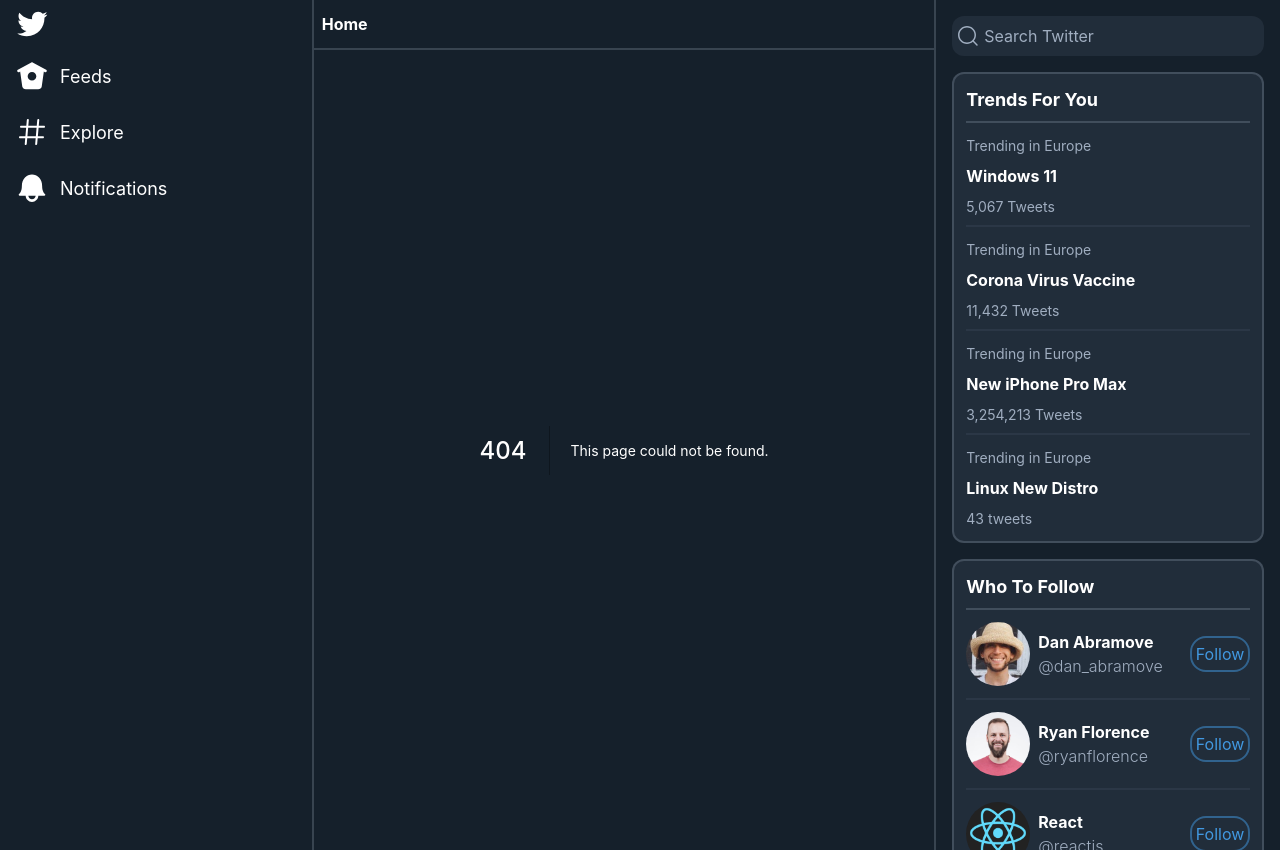
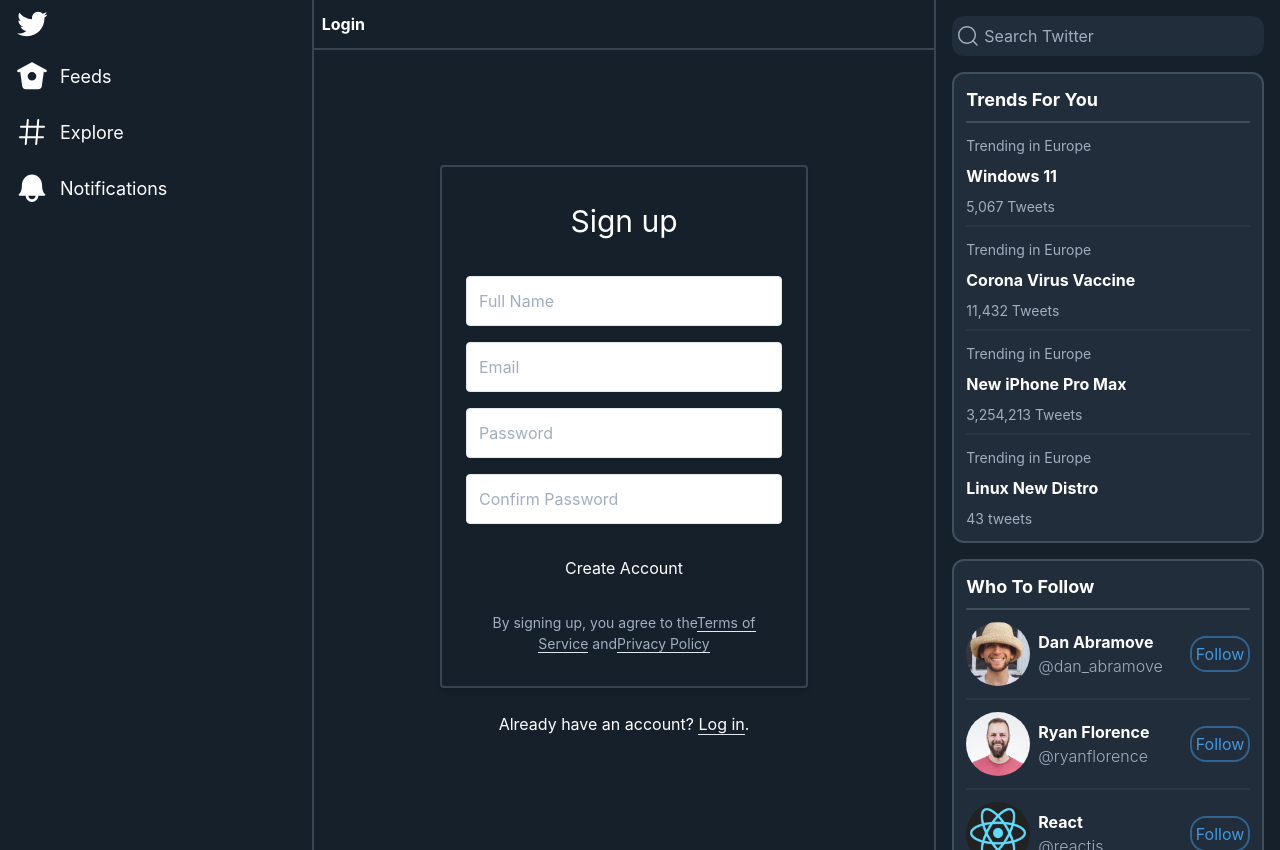
Before and after one commit to shahryar-rp/twitter-clone-nextjs, a Next.js app: page /login in a window 1280 px wide. Before the commit this address had no page. Built offline with nearby package versions, Linux system fonts and the light colour scheme.

Commit message:
add Login page with login form

```diff
--- a/components/Feed.js
+++ b/components/Feed.js
@@ -1,11 +1,13 @@
 import Head from 'next/head';
 import NewTweet from './NewTweet';
 import TweetsFeed from './TweetsFeed';
+import Login from './Login';
 
 const Feeds = () => {
   return (
     <div>
       <div>
+        <Login />
         <NewTweet />
         <TweetsFeed />
       </div>
--- /dev/null
+++ b/components/Login.js
@@ -0,0 +1,13 @@
+import Link from 'next/link';
+
+export default function() {
+  return (
+    <div class='text-center mt-8'>
+      <Link href='/login'>
+        <button class='bg-blue-400 py-3 px-6 rounded-lg hover:bg-blue-700 text-black'>
+          Login
+        </button>
+      </Link>
+    </div>
+  );
+}
--- a/package.json
+++ b/package.json
@@ -17,9 +17,9 @@
     "postcss-preset-env": "^6.7.0",
     "react": "17.0.1",
     "react-dom": "17.0.1",
-    "react-hook-form": "^6.11.2",
+    "react-hook-form": "^6.11.3",
     "react-loader-spinner": "^3.1.14",
-    "react-query": "^2.26.2",
+    "react-query": "^2.26.3",
     "react-query-devtools": "^2.6.3",
     "tailwindcss": "^1.9.6"
   }
--- /dev/null
+++ b/pages/account.js
@@ -0,0 +1,12 @@
+function account() {
+  return (
+    <div>
+      <form>
+        <lable>name</lable>
+        <input name='name' />
+      </form>
+    </div>
+  );
+}
+
+export default account;
--- a/pages/api/auth/[...nextauth].js
+++ /dev/null
@@ -1,18 +0,0 @@
-import NextAuth from 'next-auth';
-import Providers from 'next-auth/providers';
-
-const options = {
-  // Configure one or more authentication providers
-  providers: [
-    Providers.GitHub({
-      clientId: process.env.GITHUB_ID,
-      clientSecret: process.env.GITHUB_SECRET,
-    }),
-    // ...add more providers here
-  ],
-
-  // A database is optional, but required to persist accounts in a database
-  database: process.env.DATABASE_URL,
-};
-
-export default (req, res) => NextAuth(req, res, options);
--- a/pages/index.js
+++ b/pages/index.js
@@ -7,6 +7,7 @@
       <Head>
         <title>Twitter Clone</title>
       </Head>
+
       <Feed />
     </div>
   );
--- /dev/null
+++ b/pages/login.js
@@ -0,0 +1,76 @@
+export default function Login() {
+  return (
+    <div>
+      <div class='bg-grey-lighter min-h-screen flex flex-col'>
+        <div class='container max-w-sm mx-auto flex-1 flex flex-col items-center justify-center px-2'>
+          <div class='bg-transparent px-6 py-8 rounded shadow-md text-black w-full border-gray-500 border-opacity-25 border-2'>
+            <h1 class='mb-8 text-3xl text-center text-white'>Sign up</h1>
+            <input
+              type='text'
+              class='block border border-grey-light w-full p-3 rounded mb-4'
+              name='fullname'
+              placeholder='Full Name'
+            />
+
+            <input
+              type='text'
+              class='block border border-grey-light w-full p-3 rounded mb-4'
+              name='email'
+              placeholder='Email'
+            />
+
+            <input
+              type='password'
+              class='block border border-grey-light w-full p-3 rounded mb-4'
+              name='password'
+              placeholder='Password'
+            />
+            <input
+              type='password'
+              class='block border border-grey-light w-full p-3 rounded mb-4'
+              name='confirm_password'
+              placeholder='Confirm Password'
+            />
+
+            <button
+              type='submit'
+              class='w-full text-center py-3 rounded bg-green text-white hover:bg-green-dark focus:outline-none my-1 hover:text-blue-500'
+            >
+              Create Account
+            </button>
+
+            <div class='text-center text-sm text-grey-dark mt-4 text-gray-500'>
+              By signing up, you agree to the
+              <a
+                class='no-underline border-b border-grey-dark text-grey-dark hover:text-blue-500'
+                href='#'
+              >
+                Terms of Service
+              </a>{' '}
+              and
+              <a
+                class='no-underline border-b border-grey-dark text-grey-dark hover:text-blue-500'
+                href='#'
+              >
+                Privacy Policy
+              </a>
+            </div>
+          </div>
+
+          <div class='text-grey-dark mt-6'>
+            Already have an account?{' '}
+            <a
+              class='no-underline border-b border-blue text-blue hover:text-blue-500'
+              href='../login/'
+            >
+              Log in
+            </a>
+            .
+          </div>
+        </div>
+      </div>
+    </div>
+  );
+}
+
+Login.headerTitle = 'Login';
--- a/pages/test.js
+++ /dev/null
@@ -1,22 +0,0 @@
-import { signIn, signOut, useSession } from 'next-auth/client';
-
-export default function Page() {
-  const [session, loading] = useSession();
-
-  return (
-    <>
-      {!session && (
-        <>
-          Not signed in <br />
-          <button onClick={signIn}>Sign in</button>
-        </>
-      )}
-      {session && (
-        <>
-          Signed in as {session.user.email} <br />
-          <button onClick={signOut}>Sign out</button>
-        </>
-      )}
-    </>
-  );
-}
--- a/schema.gql
+++ b/schema.gql
@@ -2,7 +2,7 @@
   name: String!
   username: String! @unique(index: "unique_username")
   email: String! @unique(index: "unique_email")
-  password: String!
+  credentials: { password: String! }
   photo_url: String
   tweets: [Tweet!]
 }
--- a/utils/fauna-client.js
+++ b/utils/fauna-client.js
@@ -1,7 +1,7 @@
 import faunadb from 'faunadb';
 
 export const guestClient = new faunadb.Client({
-  secret: process.env.FAUNA_GUEST_SECRET,
+  secret: process.env.FAUNA_SECRET_KEY,
 });
 
 export const authClient = (secret) =>
```
Also changed, not shown: newSchema.gql (added, +34 -0 lines), 1 other file (tests, documents, lock files or other folders).
